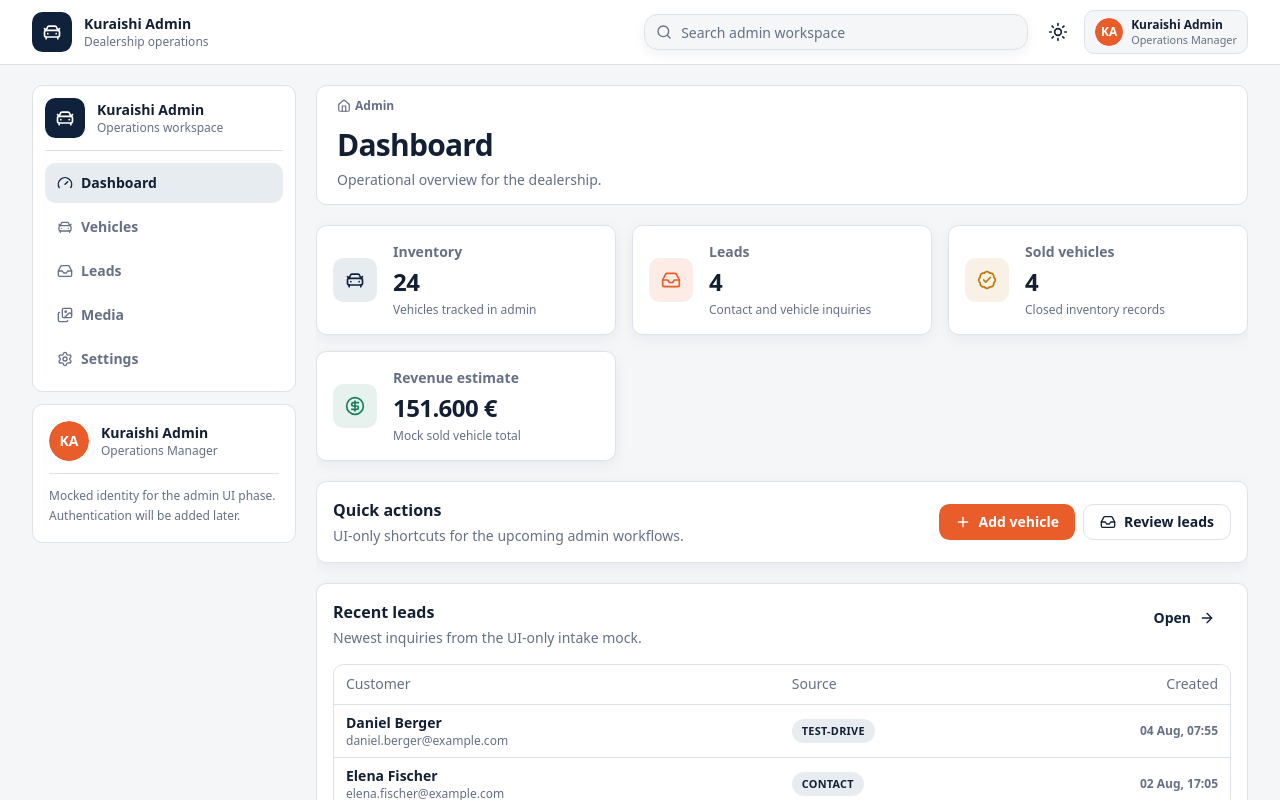
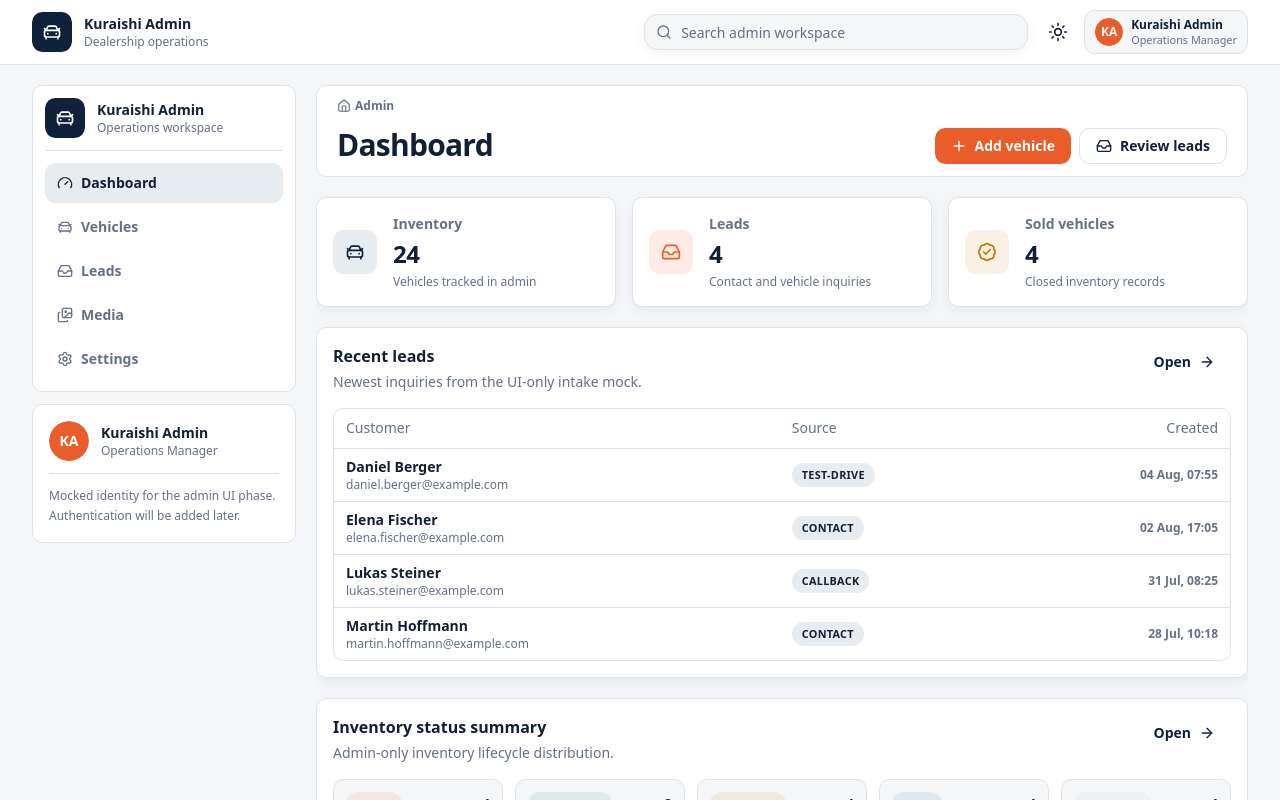
Before and after one commit to NikzadBehnam/kuraishi-car-dealer, a Next.js app: page /admin in a window 1280 px wide. Shown: the top 800 px of the page. Built offline with nearby package versions, Linux system fonts and the light colour scheme.

Commit message:
refactor: simplify DashboardOverview by removing unused revenue estimate and QuickActions component; update AdminBreadcrumbs to conditionally render actions

```diff
--- a/src/app/(protected)/admin/_components/dashboard-overview.tsx
+++ b/src/app/(protected)/admin/_components/dashboard-overview.tsx
@@ -3,9 +3,7 @@ import {
   ArrowRight,
   BadgeCheck,
   CarFront,
-  CircleDollarSign,
   Inbox,
-  Plus,
 } from "lucide-react";
 
 import { adminLeads, adminVehicles } from "@/data/admin";
@@ -14,7 +12,6 @@ import type {
   AdminVehicleStatus,
 } from "@/types/admin";
 import { adminRoutes } from "@/config/admin-routes.config";
-import { formatCurrency } from "@/lib/formatters";
 import { cn } from "@/lib/utils";
 import { Badge } from "@/components/ui/badge";
 import { Button } from "@/components/ui/button";
@@ -50,10 +47,6 @@ export function DashboardOverview() {
   const soldVehicles = adminVehicles.filter(
     (vehicle) => vehicle.status === "sold",
   );
-  const estimatedRevenue = soldVehicles.reduce(
-    (total, vehicle) => total + vehicle.price,
-    0,
-  );
   const stats = [
     {
       label: "Inventory",
@@ -76,13 +69,6 @@ export function DashboardOverview() {
       Icon: BadgeCheck,
       tone: "warning",
     },
-    {
-      label: "Revenue estimate",
-      value: formatCurrency(estimatedRevenue),
-      helper: "Mock sold vehicle total",
-      Icon: CircleDollarSign,
-      tone: "success",
-    },
   ] as const;
 
   const recentLeads = [...adminLeads]
@@ -102,7 +88,6 @@ export function DashboardOverview() {
                 "grid size-11 place-items-center rounded-[var(--radius-sm)]",
                 tone === "accent" && "bg-accent/12 text-accent",
                 tone === "primary" && "bg-secondary text-primary",
-                tone === "success" && "bg-success/10 text-success",
                 tone === "warning" && "bg-warning/10 text-warning",
               )}
             >
@@ -123,59 +108,12 @@ export function DashboardOverview() {
         ))}
       </section>
 
-      <QuickActions />
-
       <section>
         <RecentLeads leads={recentLeads} />
       </section>
 
       <InventorySummary />
     </div>
-  );
-}
-
-function QuickActions() {
-  const actions = [
-    {
-      label: "Add vehicle",
-      href: `${adminRoutes.vehicles}/new`,
-      Icon: Plus,
-      variant: "accent" as const,
-    },
-    {
-      label: "Review leads",
-      href: adminRoutes.leads,
-      Icon: Inbox,
-      variant: "outline" as const,
-    },
-  ];
-
-  return (
-    <Card className="min-w-0 rounded-[var(--radius-sm)] p-4">
-      <div className="flex flex-wrap items-center justify-between gap-3">
-        <div className="min-w-0">
-          <h2 className="text-base font-extrabold">Quick actions</h2>
-          <p className="mt-1 text-sm text-muted-foreground">
-            UI-only shortcuts for the upcoming admin workflows.
-          </p>
-        </div>
-        <div className="grid w-full gap-2 sm:flex sm:w-auto sm:flex-wrap">
-          {actions.map(({ label, href, Icon, variant }) => (
-            <Button
-              key={label}
-              asChild
-              variant={variant}
-              className="w-full rounded-[var(--radius-sm)] sm:w-auto"
-            >
-              <Link href={href}>
-                <Icon />
-                {label}
-              </Link>
-            </Button>
-          ))}
-        </div>
-      </div>
-    </Card>
   );
 }
 
--- a/src/components/admin/layout/admin-breadcrumbs.tsx
+++ b/src/components/admin/layout/admin-breadcrumbs.tsx
@@ -2,8 +2,9 @@
 
 import Link from "next/link";
 import { usePathname } from "next/navigation";
-import { ChevronRight, Home } from "lucide-react";
+import { ChevronRight, Home, Inbox, Plus } from "lucide-react";
 
+import { Button } from "@/components/ui/button";
 import {
   adminRoutes,
   getAdminNavigationItem,
@@ -12,6 +13,7 @@ import {
 export function AdminBreadcrumbs() {
   const pathname = usePathname();
   const activeItem = getAdminNavigationItem(pathname);
+  const isDashboard = pathname === adminRoutes.dashboard;
 
   return (
     <section className="min-w-0 rounded-[var(--radius-sm)] border bg-surface px-4 py-3 sm:px-5">
@@ -40,10 +42,36 @@ export function AdminBreadcrumbs() {
           <h1 className="break-words text-2xl leading-tight font-extrabold tracking-tight sm:text-3xl">
             {activeItem.label}
           </h1>
-          <p className="mt-1 max-w-2xl text-sm leading-6 text-muted-foreground">
-            {activeItem.description}
-          </p>
+          {activeItem.description && (
+            <p className="mt-1 max-w-2xl text-sm leading-6 text-muted-foreground">
+              {activeItem.description}
+            </p>
+          )}
         </div>
+        {isDashboard && (
+          <div className="grid w-full gap-2 sm:flex sm:w-auto">
+            <Button
+              asChild
+              variant="accent"
+              className="w-full rounded-[var(--radius-sm)] sm:w-auto"
+            >
+              <Link href={`${adminRoutes.vehicles}/new`}>
+                <Plus />
+                Add vehicle
+              </Link>
+            </Button>
+            <Button
+              asChild
+              variant="outline"
+              className="w-full rounded-[var(--radius-sm)] sm:w-auto"
+            >
+              <Link href={adminRoutes.leads}>
+                <Inbox />
+                Review leads
+              </Link>
+            </Button>
+          </div>
+        )}
       </div>
     </section>
   );
--- a/src/config/admin-routes.config.ts
+++ b/src/config/admin-routes.config.ts
@@ -17,7 +17,7 @@ export const adminRoutes = {
 
 export interface AdminNavigationItem {
   label: string;
-  description: string;
+  description?: string;
   href: (typeof adminRoutes)[keyof typeof adminRoutes];
   Icon: LucideIcon;
 }
@@ -25,7 +25,6 @@ export interface AdminNavigationItem {
 export const adminNavigation: AdminNavigationItem[] = [
   {
     label: "Dashboard",
-    description: "Operational overview for the dealership.",
     href: adminRoutes.dashboard,
     Icon: Gauge,
   },
```
